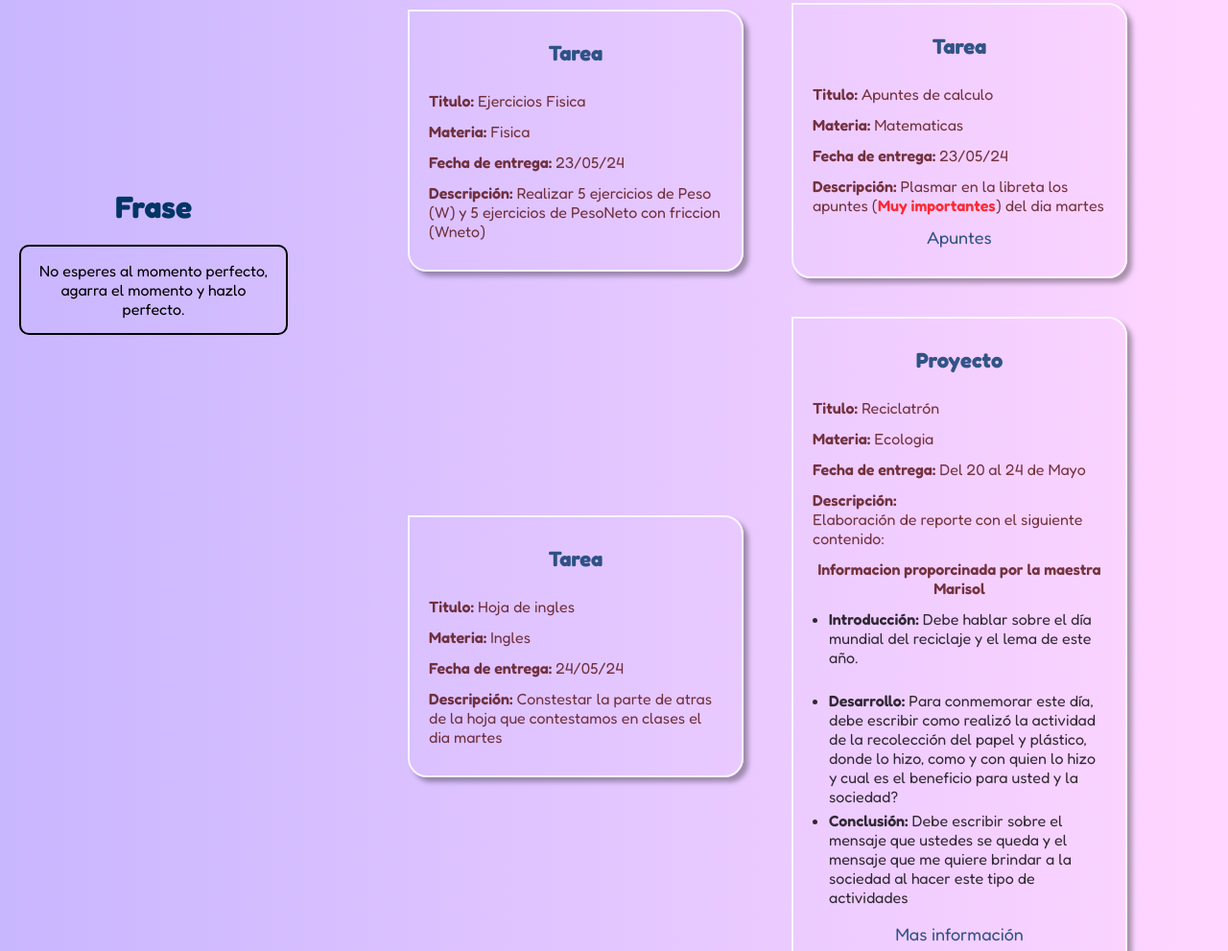
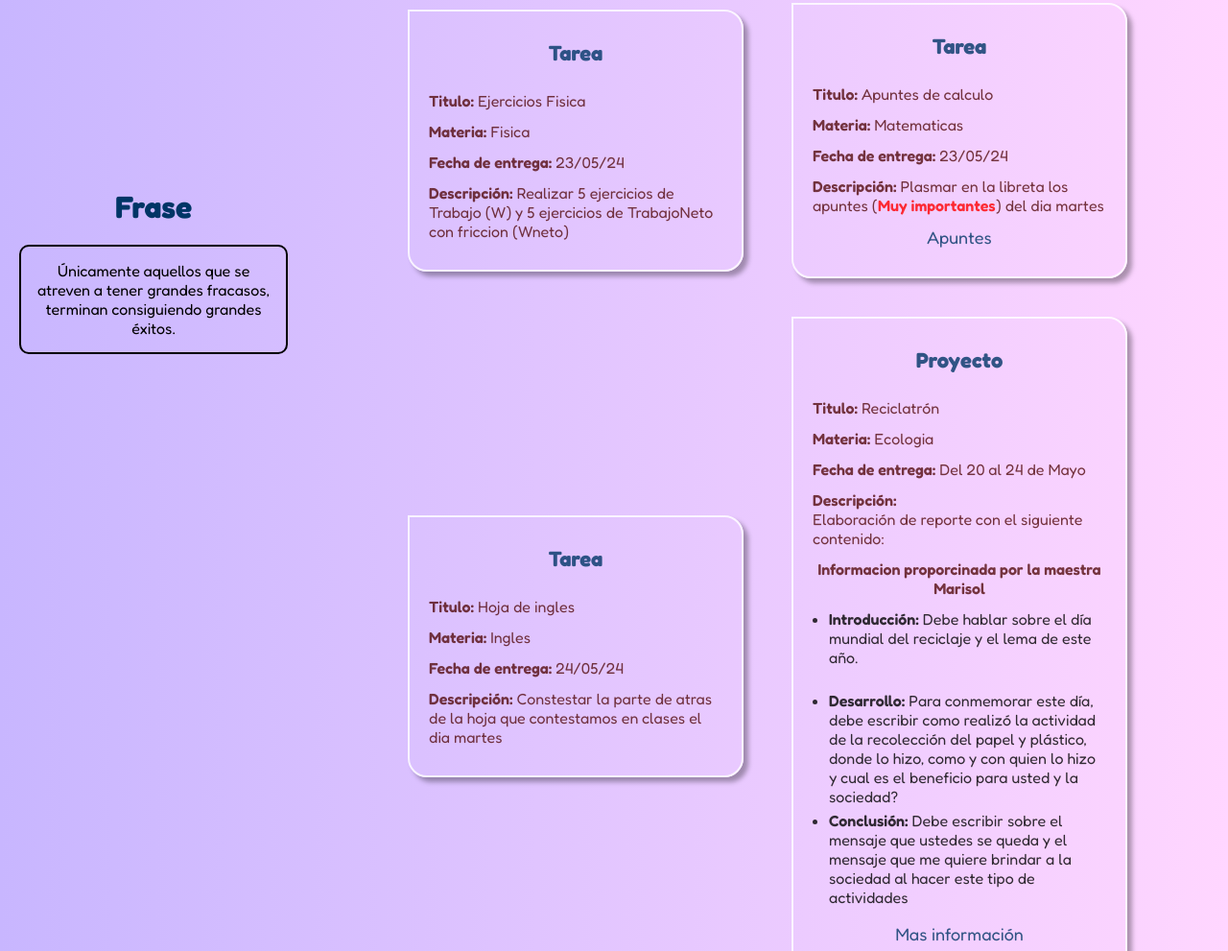
Before and after one commit to AldahirPro777/Very-Easy, a plain HTML site: page index.html in a window 1280 px wide. Shown: the part 2634-3625 px from the top of the page at 96% size. Drawn offline with Linux system fonts and the light colour scheme.

Commit message:
Add files via upload

```diff
--- a/index.html
+++ b/index.html
@@ -158,8 +158,7 @@
             <h3>Frase</h3>
             <p>
               <!-- Joto el que lo lea -->
-              No esperes al momento perfecto, agarra el momento y hazlo
-              perfecto.
+              Únicamente aquellos que se atreven a tener grandes fracasos, terminan consiguiendo grandes éxitos.
             </p>
           </div>
 
@@ -370,8 +369,8 @@
               <p><span>Materia: </span>Fisica</p>
               <p><span>Fecha de entrega: </span>23/05/24</p>
               <p>
-                <span>Descripción: </span>Realizar 5 ejercicios de Peso (W) y 5
-                ejercicios de PesoNeto con friccion (Wneto)
+                <span>Descripción: </span>Realizar 5 ejercicios de Trabajo (W) y 5
+                ejercicios de TrabajoNeto con friccion (Wneto)
               </p>
             </div>
 
```
